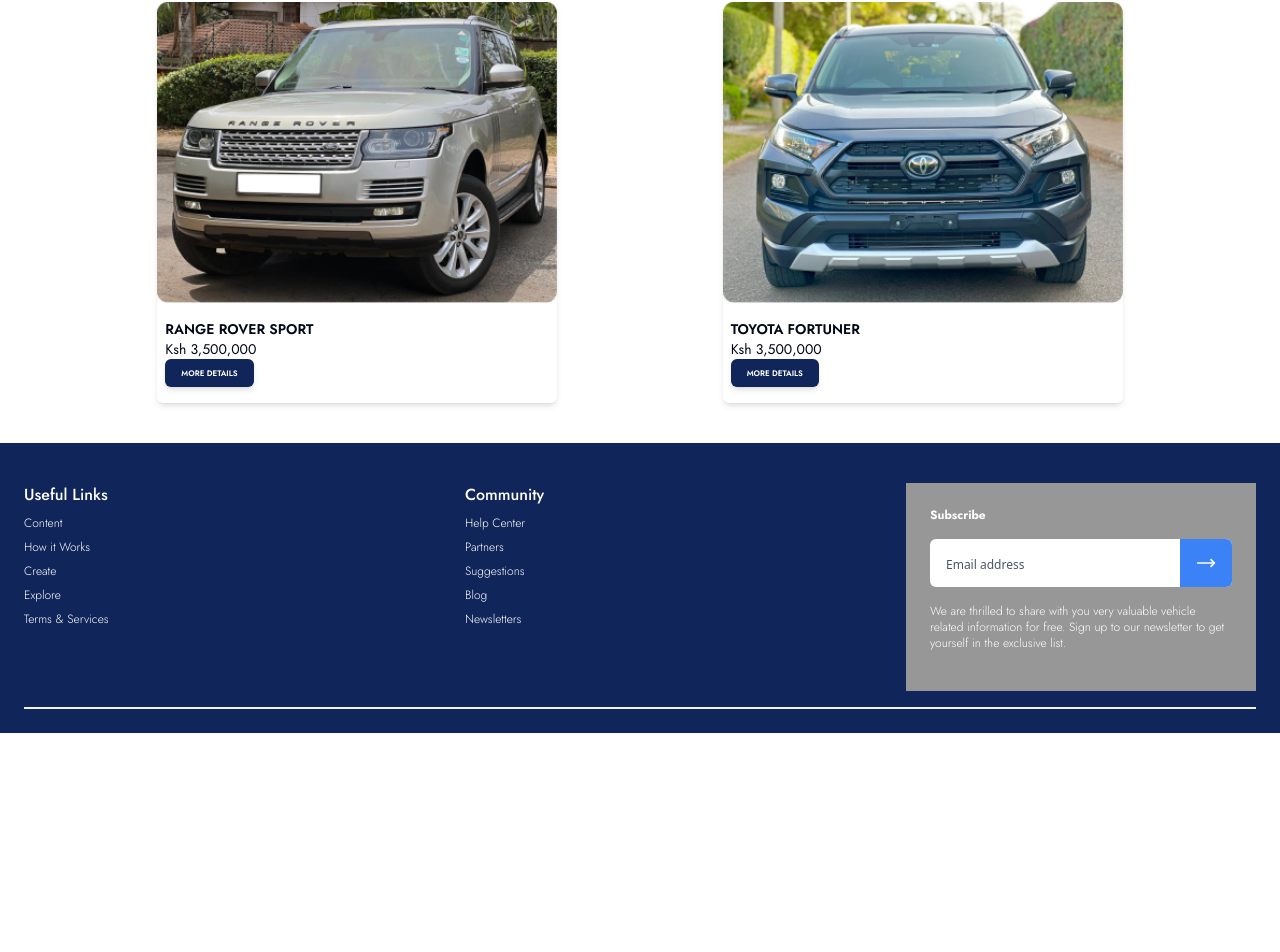
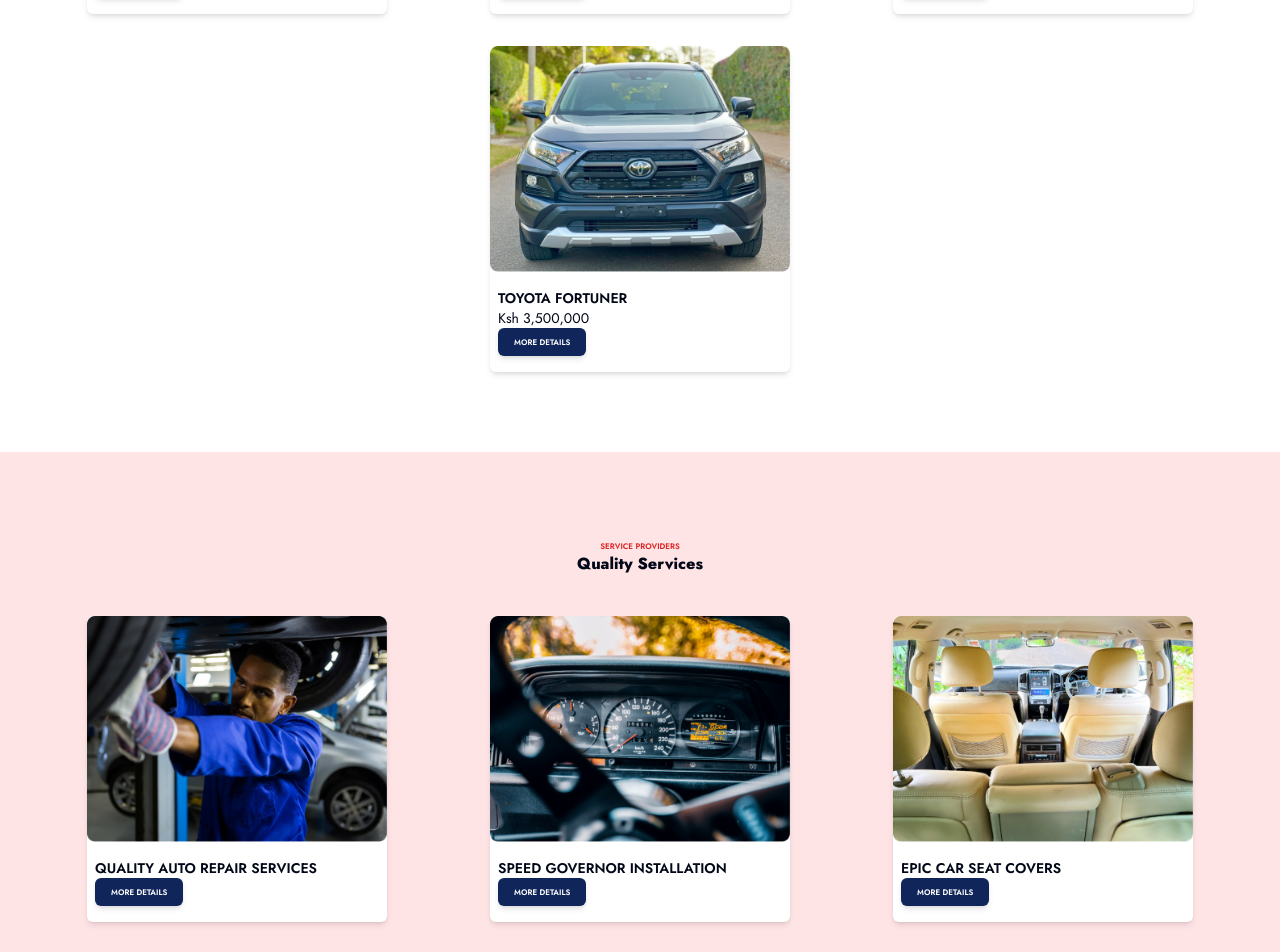
Before and after one commit to holabayor/drivesasa, a Next.js app: page / in a window 1280 px wide. Shown: the part 1816-2768 px from the top of the page. Before the commit the page ends 2549 px from the top, so only its background shows below. Built offline with nearby package versions, Linux system fonts and the light colour scheme.

Commit message:
testimonial cards

```diff
--- a/app/(home)/page.tsx
+++ b/app/(home)/page.tsx
@@ -1,8 +1,8 @@
 import Hero from '@/components/Hero';
-import Navbar from '@/components/Navbar';
 import Advisory from '@/components/Advisory';
 import Marketplace from '@/components/Marketplace';
-import Footer from '@/components/Footer';
+import Services from '@/components/Services';
+import Testimonials from '@/components/Testimonials';
 
 export default function Home() {
   return (
@@ -10,6 +10,8 @@
       <Hero />
       <Advisory />
       <Marketplace />
+      <Services />
+      <Testimonials />
     </>
   );
 }
--- a/app/constants/index.ts
+++ b/app/constants/index.ts
@@ -110,6 +110,39 @@
   },
 ];
 
+export const services = [
+  {
+    id: 1,
+    name: 'Quality Auto Repair Services',
+    image: '/images/service1.png',
+  },
+  {
+    id: 2,
+    name: 'Speed Governor Installation',
+    image: '/images/service2.png',
+  },
+  {
+    id: 3,
+    name: 'Epic Car Seat Covers',
+    image: '/images/service3.png',
+  },
+  {
+    id: 4,
+    name: 'Custom Mods And Body Work',
+    image: '/images/service4.png',
+  },
+];
+
+export const testimonials = [
+  {
+    id: 1,
+    date: '12th May 2021',
+    heading: 'Great service',
+    image: '/images/person1.png',
+    text: 'I had a great experience with Drivesasa. The team was very helpful and I got my car in no time. I would recommend them to anyone looking to buy a car. I had a great experience with Drivesasa. The team was very helpful and I got my car in no time. I would recommend them to anyone looking to buy a car. I had a great experience with Drivesasa. The team was very helpful and I got my car in no time. I would recommend them to anyone looking to buy a car.',
+  },
+];
+
 export const footerLinks = [
   {
     title: 'Useful Links',
--- a/components/Advisory.tsx
+++ b/components/Advisory.tsx
@@ -7,7 +7,7 @@
 export default function Advisory() {
   return (
     <section className="advisory-bg">
-      <div className="max-width flex-center flex-col p-2 md:p-6">
+      <div className="max-width flex-center flex-col p-2 md:py-2 lg:py-16">
         <div className="flex flex-col items-center md:items-start py-2 md:py-6">
           <p className="text-[8px] font-semibold uppercase text-red-600">
             car experts
--- a/components/Marketplace.tsx
+++ b/components/Marketplace.tsx
@@ -4,7 +4,7 @@
 
 export default function Marketplace() {
   return (
-    <section className="max-width flex-center flex-col p-4 md:p-6">
+    <section className="max-width flex-center flex-col p-4 md:py-8 lg:py-16">
       <div className="flex flex-col items-center py-2 md:py-6">
         <p className="text-[8px] font-semibold uppercase text-red-600">
           drivesasa marketplace
--- a/components/Navbar.tsx
+++ b/components/Navbar.tsx
@@ -23,7 +23,7 @@
         <div
           className={`${
             toggle ? 'flex' : 'hidden'
-          } py-2 px-4 absolute top-[50px] right-0 w-full h-contain bg-white animate-nav-slide z-20`}
+          } py-2 px-4 absolute top-[50px] border-t right-0 w-full h-contain bg-white animate-nav-slide z-20`}
         >
           <ul className="flex flex-col justify-end items-center flex-1">
             {navLinks.map((link, index) => (
--- a/components/ProductCard.tsx
+++ b/components/ProductCard.tsx
@@ -5,7 +5,7 @@
 
 interface ProductCardProps {
   name: string;
-  price: string;
+  price?: string;
   image: string;
   icons?: string[];
 }
@@ -18,13 +18,13 @@
 }: ProductCardProps) {
   return (
     <div
-      className={`flex flex-col gap-4 items-start justify-between rounded-md pb-4 shadow-md hover:shadow-xl hover:scale-105 transition-all duration-300 ease-in-out`}
+      className={`flex flex-col bg-white gap-4 items-start justify-between rounded-md pb-4 shadow-md hover:shadow-xl hover:scale-105 transition-all duration-300 ease-in-out`}
     >
       <Image
         src={image}
         alt="product"
-        width={400}
-        height={400}
+        width={300}
+        height={300}
         className="object-contain"
       />
 
--- /dev/null
+++ b/components/Services.tsx
@@ -0,0 +1,21 @@
+'use client';
+import { services } from '@/app/constants';
+import ProductCard from './ProductCard';
+
+export default function Services() {
+  return (
+    <section className="max-width bg-rose-100 flex-center flex-col p-4 md:py-8 lg:py-16">
+      <div className="flex flex-col items-center py-2 md:py-6">
+        <p className="text-[8px] font-semibold uppercase text-red-600 py">
+          service providers
+        </p>
+        <h2 className="font-extrabold">Quality Services</h2>
+      </div>
+      <div className="flex flex-wrap justify-evenly gap-4 md:gap-8 py-4">
+        {services.map((product, index) => (
+          <ProductCard key={index} name={product.name} image={product.image} />
+        ))}
+      </div>
+    </section>
+  );
+}
--- /dev/null
+++ b/components/TestimonialCard.tsx
@@ -0,0 +1,38 @@
+'use client';
+
+import Image from 'next/image';
+
+interface TestimonialCardProps {
+  date: string;
+  heading: string;
+  text: string;
+  image: string;
+}
+
+export default function TestimonialCard({
+  date,
+  heading,
+  text,
+  image,
+}: TestimonialCardProps) {
+  return (
+    <div
+      className={`flex flex-1 gap-6 items-center justify-between rounded-md max-w-[250px] py-6 px-4 bg-rose-100/90 hover:shadow-lg hover:scale-105 transition-all duration-300 ease-in-out`}
+    >
+      <div className="w-full">
+        <Image
+          src={image}
+          alt="person"
+          width={1000}
+          height={1000}
+          className="object-contain"
+        />
+      </div>
+      <div className="flex flex-col items-start">
+        <span>{date}</span>
+        <h4 className="uppercase font-semibold text-xs py-2">{heading}</h4>
+        <p className="text-xs text-center">{text}</p>
+      </div>
+    </div>
+  );
+}
--- /dev/null
+++ b/components/Testimonials.tsx
@@ -0,0 +1,31 @@
+'use client';
+
+import { testimonials } from '@/app/constants';
+import TestimonialCard from './TestimonialCard';
+
+export default function Testimonials() {
+  return (
+    <section className="max-width hero-bg flex flex-col items-center justify-between min-h-screen md:min-h-[90vh] py-2 md:py-6">
+      <div className="flex flex-col items-center py-8">
+        <h1 className="text-4xl md:text-6xl font-bold md:font-extrabold text-center uppercase">
+          welcome to <br />
+          drivesasa
+        </h1>
+        <p className="text-sm font-semibold md:font-bold">
+          Your Trusted Car Advisory Service
+        </p>
+      </div>
+      <div className="flex flex-col sm:flex-row gap-2 md:gap-4 py-6 md:px-4">
+        {testimonials.map((card, index) => (
+          <TestimonialCard
+            key={index}
+            date={card.date}
+            heading={card.heading}
+            text={card.text}
+            image={card.image}
+          />
+        ))}
+      </div>
+    </section>
+  );
+}
```
Also changed, not shown: public/images/testimonials.png (added).
